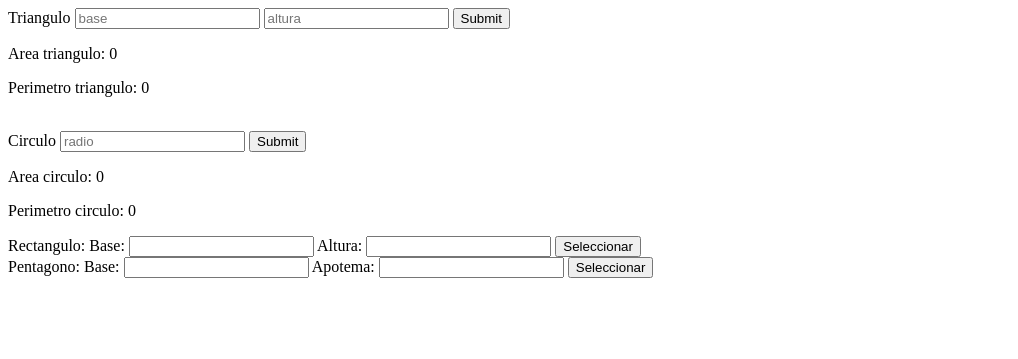
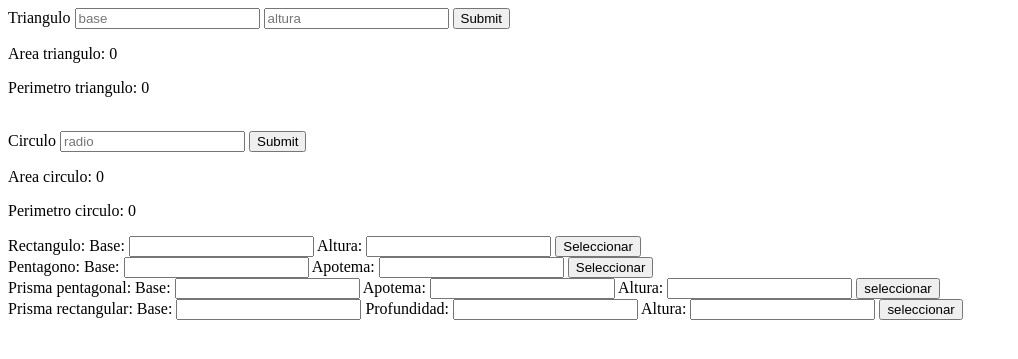
Before and after one commit to danielo15/Calculo-Area, a PHP site: page / in a window 1280 px wide. Shown: the top 359 px of the page, without its empty margins (0-1018 px from the left). Run offline with PHP 8.4, Linux system fonts and the light colour scheme.

Commit message:
index parte daniel Completada

```diff
--- a/index.php
+++ b/index.php
@@ -1,11 +1,13 @@
 
 <?php
-/*Inicio codificación: JJB - 05/12/2021*/
-/*Fin de codificación: JJB - 05/12/2021*/
+//Inicio codificacion 16/12/2021 Daniel
+//Fin codificacion 16/12/2021 Daniel
 require './clases/triangulo.php';
 require './clases/circulo.php';
 include 'clases/rectangulo.php';
 include 'clases/pentagono.php';
+include 'clases/rectangular.php';
+include 'clases/pentagonal.php';
 
 //Funciones:
 
@@ -65,6 +67,24 @@ if(isset($_POST["seleccionar"])){
     }
 }
 
+
+if(isset($_POST["selVolumen"])){
+
+    switch($_POST["prisma"]){
+
+        case "Pentagonal":
+            $respuestaArea = areaPentagonal($_POST["base"], $_POST["apotema"], $_POST["altura"]);
+            $respuestaVolumen = volumenPentagonal($_POST["base"], $_POST["apotema"], $_POST["altura"]);
+            break;
+
+        case "Rectangular":
+            $respuestaArea = areaRectangular($_POST["base"], $_POST["profundidad"], $_POST["altura"]);
+            $respuestaVolumen = volumenRectangular($_POST["base"], $_POST["profundidad"], $_POST["altura"]);
+            break;
+    }
+}
+
+
 ?>
 
 <!DOCTYPE html>
@@ -119,6 +139,23 @@ if(isset($_POST["seleccionar"])){
         <input type="submit" value="Seleccionar" name="seleccionar">
     </form>
 
+    <form action="" method="POST">
+        Prisma pentagonal:
+        <input type="hidden" name="prisma" value = "Pentagonal">
+        <label>Base: <input type="number" name="base"></label>
+        <label>Apotema: <input type="number" name="apotema"></label>
+        <label>Altura: <input type="number" name="altura"></label>
+        <input type="submit" name="selVolumen" value="seleccionar">
+    </form>
+
+    <form action="" method="POST">
+        Prisma rectangular:
+        <input type="hidden" name="prisma" value = "Rectangular">
+        <label>Base: <input type="number" name="base"></label>
+        <label>Profundidad: <input type="number" name="profundidad"></label>
+        <label>Altura: <input type="number" name="altura"></label>
+        <input type="submit" name="selVolumen" value="seleccionar">
+    </form>
 
 
     <?php
@@ -128,5 +165,16 @@ if(isset($_POST["seleccionar"])){
             echo "El perimetro es: ".$respuestaPerimetro." cm";
         }
     ?>
+
+    <?php
+        if(isset($_POST["selVolumen"])){
+            echo "El area es: ".$respuestaArea." cm2";
+            echo "<br>";
+            echo "El perimetro es: ".$respuestaVolumen." cm3";
+        }
+    ?>
+
+
+
 </body>
 </html>
```
